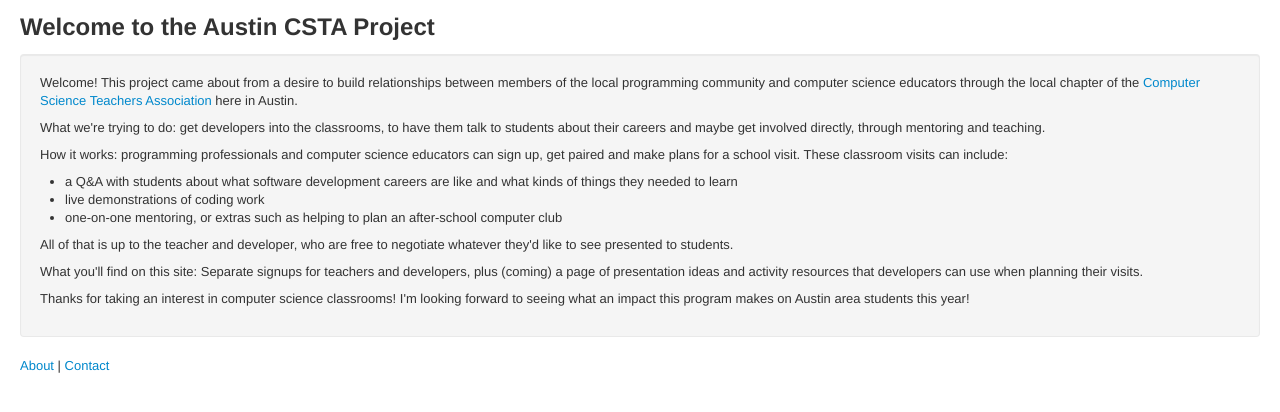
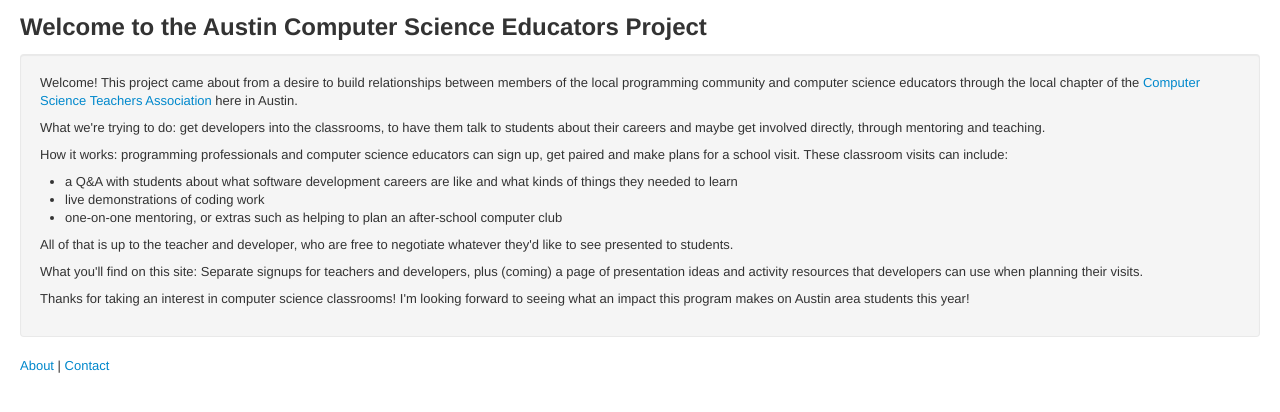
Before and after one commit to mechanicalgirl/austincs, a Django app: template csta_project/templates/about.html in a window 1280 px wide. Shown: the part 18-430 px from the top of the page. Run offline with Django 3.2, Linux system fonts and the light colour scheme; the template is opened without the code that fills it, so the values that code supplies are empty.

Commit message:
update 'about' content

```diff
--- a/content/fixtures/initial_data.json
+++ b/content/fixtures/initial_data.json
@@ -29,7 +29,7 @@
     "created_at": "2013-09-18",
     "slug": "welcome-to-the-austin-csta-project",
     "publish": true,
-    "title": "Welcome to the Austin CSTA Project"
+    "title": "Welcome to the Austin Computer Science Educators Project"
   }
 },
 {
--- a/csta_project/templates/about.html
+++ b/csta_project/templates/about.html
@@ -6,7 +6,7 @@
 
 {% block content %}
 
-<p><h2>Welcome to the Austin CSTA Project</h2></p>
+<p><h2>Welcome to the Austin Computer Science Educators Project</h2></p>
 
 <div class="well">
 
```
